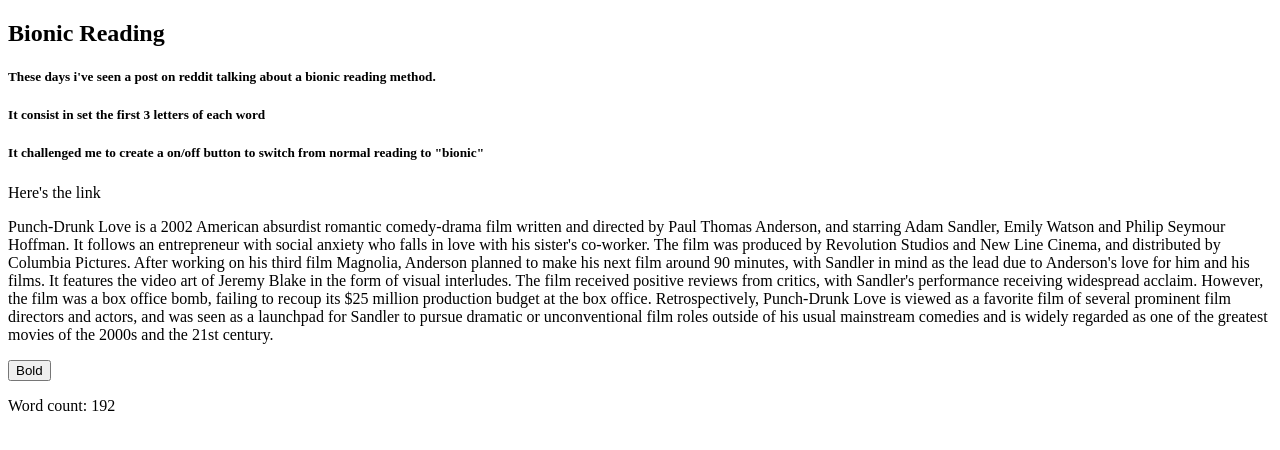
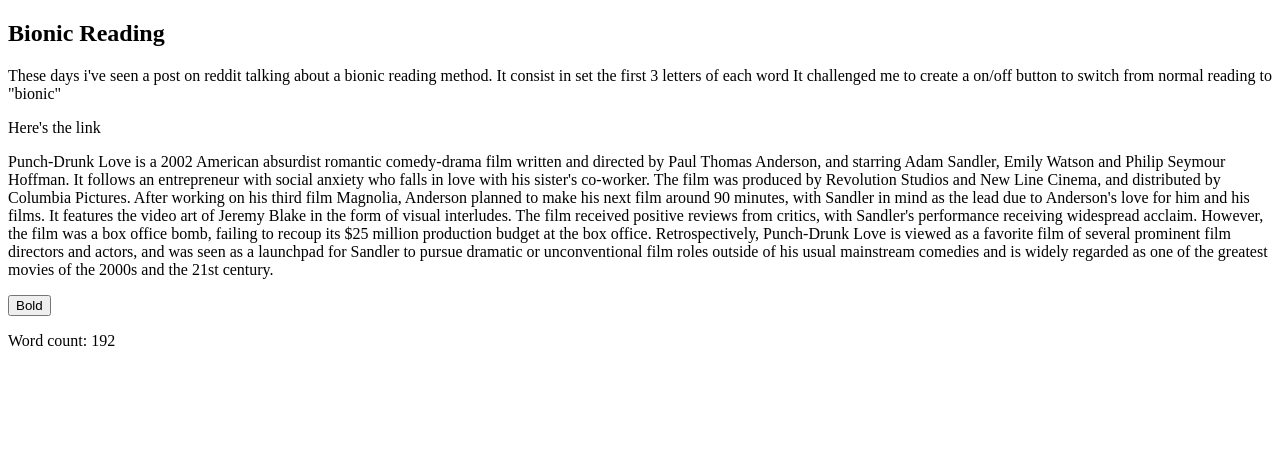
Before and after one commit to jaimesk8/boldest, a plain HTML site: page index.html in a window 1280 px wide. Drawn offline with nearby package versions, Linux system fonts and the light colour scheme.

Commit message:
Update index.html

```diff
--- a/index.html
+++ b/index.html
@@ -14,9 +14,9 @@
 </head>
 <body>
     <h2>Bionic Reading </h2>
-    <h5>These days i've seen a post on reddit talking about a bionic reading method. </h5>
-    <h5>It consist in set the first 3 letters of each word</h5>
-    <h5>It challenged me to create a on/off button to switch from normal reading to "bionic"</h5>
+    <p>These days i've seen a post on reddit talking about a bionic reading method.
+    It consist in set the first 3 letters of each word
+    It challenged me to create a on/off button to switch from normal reading to "bionic"</p>
     <p>Here's the link <a type="href"> </a></p>
     <p id="text" style="font-weight:normal;">Punch-Drunk Love is a 2002 American absurdist romantic comedy-drama film written and directed by Paul Thomas Anderson, and starring Adam Sandler, Emily Watson and Philip Seymour Hoffman. It follows an entrepreneur with social anxiety who falls in love with his sister's co-worker. The film was produced by Revolution Studios and New Line Cinema, and distributed by Columbia Pictures.
 
```
